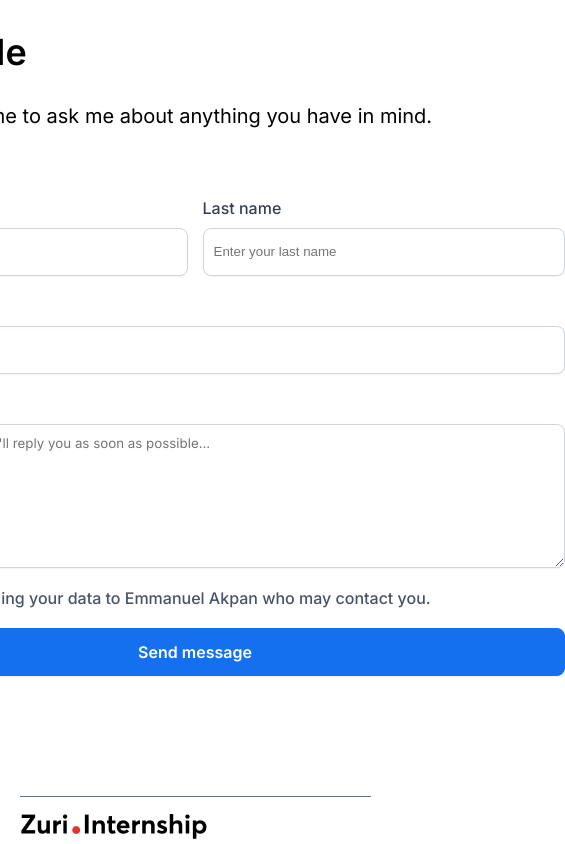
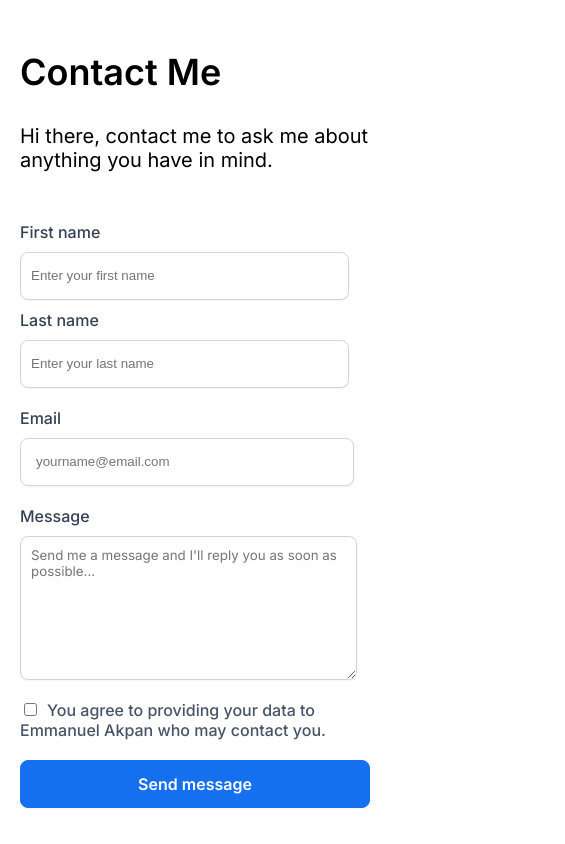
Before and after one commit to EmmanuelAKpan013/HNG-Stage-One, a React (Create React App) app: page /contact in a window 390 px wide. Shown: the top 844 px of the page, 565 px wide, since content can reach past the window. Built offline with nearby package versions, Linux system fonts and the light colour scheme.

Commit message:
style: Responsive Contact Form Initial

```diff
--- a/src/Pages/ContactPage.css
+++ b/src/Pages/ContactPage.css
@@ -7,12 +7,17 @@
   font-style: normal;
 }
 
-.contact-me_container h2 {
+.contact-me_section {
+  display: flex;
+  flex-direction: column;
+}
+
+.contact-me-text h2 {
   font-size: 36px;
   font-weight: 600;
 }
 
-.contact-me_container p {
+.contact-me-text p {
   font-size: 20px;
   font-weight: 400;
 }
@@ -121,5 +126,171 @@
   width: 90%;
 }
 
-/* @media screen and (max-width: 480px) {
-} */
+@media screen and (max-width: 480px) {
+  .contact-me_container {
+    /* display: flex; */
+    /* justify-content: center; */
+    /* align-items: center; */
+    /* flex-direction: column; */
+    /* margin: auto; */
+    /* border: 1px solid green; */
+    margin: auto;
+    padding: 20px;
+
+    /* align-items: center;
+    font-family: "Inter";
+    font-style: normal; */
+  }
+
+  .contact-me_section {
+    margin: auto;
+    /* border: 1px solid blue; */
+    width: 100%;
+  }
+
+  .contact-me-text {
+    /* text-align: left; */
+    /* width: 100%; */
+    /* border: 1px solid red; */
+  }
+
+  .contact-me-text h2 {
+    /* width: 100%; */
+    font-size: 36px;
+    font-weight: 600;
+    /* border: 1px solid black; */
+
+    /* padding-left: 60px; */
+  }
+
+  .contact-me-text p {
+    /* width: 100%; */
+    font-size: 20px;
+    font-weight: 400;
+    margin: auto;
+    /* display: none; */
+  }
+
+  .contact-me_section form {
+    display: flex;
+    flex-direction: column;
+    row-gap: 20px;
+    font-family: "Inter";
+    font-style: normal;
+    font-weight: 500;
+    /* line-height: 20px; */
+    margin-bottom: 60px;
+    /* display: none; */
+  }
+
+  .first-last-name {
+    display: flex;
+    flex-direction: column;
+    justify-content: space-between;
+    gap: 10px;
+    align-items: center;
+    /* width: 600px; */
+    width: 100%;
+    margin: 50px auto 0 auto;
+    /* margin-top: 50px; */
+    color: #344054;
+    /* display: none; */
+
+    /* border: 1px solid red; */
+  }
+
+  .name-container {
+    display: flex;
+    flex-direction: column;
+    gap: 10px;
+    width: 100%;
+    /* display: none; */
+
+    /* border: 1px solid green; */
+  }
+
+  .name-field {
+    font: 18px;
+    padding-left: 10px;
+    /* width: 348px; */
+    width: 90%;
+    height: 44px;
+    background: #ffffff;
+    border: 1px solid #d0d5dd;
+    box-shadow: 0px 1px 2px rgba(16, 24, 40, 0.05);
+    border-radius: 8px;
+    /* display: none; */
+  }
+
+  .email {
+    display: flex;
+    flex-direction: column;
+    gap: 10px;
+    color: #344054;
+    /* border: 1px solid red; */
+    /* display: none; */
+  }
+
+  .email-field {
+    width: 720px;
+    width: 90%;
+    height: 44px;
+    padding-left: 15px;
+    font: 18px;
+    background: #ffffff;
+    border: 1px solid #d0d5dd;
+    box-shadow: 0px 1px 2px rgba(16, 24, 40, 0.05);
+    border-radius: 8px;
+    /* display: none; */
+  }
+
+  .message {
+    display: flex;
+    flex-direction: column;
+    gap: 10px;
+    color: #344054;
+    /* display: none; */
+  }
+
+  .message-field {
+    width: 90%;
+    border: 1px solid #d0d5dd;
+    box-shadow: 0px 1px 2px rgba(16, 24, 40, 0.05);
+    border-radius: 8px;
+    color: #667085;
+    padding: 10px 10px;
+    height: 122px;
+    font-family: "Inter";
+    font-style: normal;
+    /* display: none; */
+  }
+
+  .checkbox-agreement label {
+    color: #475467;
+  }
+
+  .checkbox-agreement input {
+    margin-right: 10px;
+  }
+
+  #btn__submit {
+    height: 48px;
+    color: #ffffff;
+    background: #1570ef;
+    border: 1px solid #1570ef;
+    box-shadow: 0px 1px 2px rgba(16, 24, 40, 0.05);
+    border-radius: 8px;
+    font-family: "Inter";
+    font-style: normal;
+    font-weight: 600;
+    font-size: 16px;
+    margin-bottom: 60px;
+    /* display: none; */
+  }
+
+  .contact-footer {
+    margin: 0 auto;
+    width: 90%;
+    /* display: none; */
+  }
+}
--- a/src/Pages/ContactPage.jsx
+++ b/src/Pages/ContactPage.jsx
@@ -6,8 +6,13 @@ function ContactPage() {
     <>
       <div className="contact-me_container">
         <div className="contact-me_section">
-          <h2>Contact Me</h2>
-          <p>Hi there, contact me to ask me about anything you have in mind.</p>
+          <div className="contact-me-text">
+            <h2>Contact Me</h2>
+            <p>
+              Hi there, contact me to ask me about anything you have in mind.
+            </p>
+          </div>
+
           <form action="">
             <div className="first-last-name">
               <div className="name-container">
```
